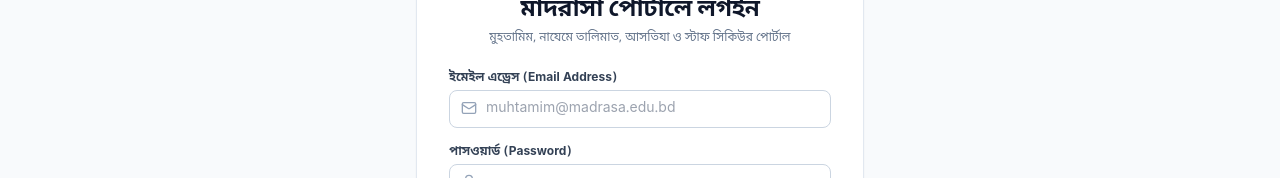
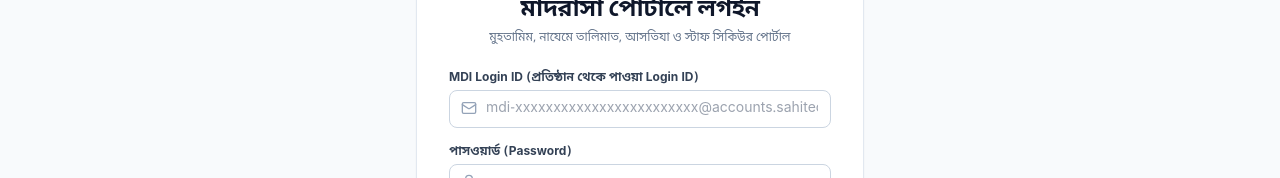
Before and after one commit to SahiTech/SahiTech-Education, a Next.js app in the folder apps/web/: page /login in a window 1280 px wide. Shown: the part 305-483 px from the top of the page. Built offline with nearby package versions, Linux system fonts and the light colour scheme; no server answers.

Commit message:
ui: clarify MDI-issued login identifier on sign-in

```diff
--- a/apps/web/src/app/login/login-form.tsx
+++ b/apps/web/src/app/login/login-form.tsx
@@ -25,7 +25,7 @@ export function LoginForm() {
 
       <div>
         <label className="block text-xs font-bold text-slate-700 mb-1">
-          ইমেইল এড্রেস (Email Address)
+          MDI Login ID (প্রতিষ্ঠান থেকে পাওয়া Login ID)
         </label>
         <div className="relative">
           <Mail className="absolute left-3 top-2.5 h-4 w-4 text-slate-400" />
@@ -35,7 +35,7 @@ export function LoginForm() {
             type="email"
             required
             autoComplete="email"
-            placeholder="muhtamim@madrasa.edu.bd"
+            placeholder="mdi-xxxxxxxxxxxxxxxxxxxxxxxx@accounts.sahitech.invalid"
             className="w-full rounded-lg border border-slate-300 pl-9 pr-3 py-2 text-sm focus:border-emerald-600 focus:outline-none focus:ring-1 focus:ring-emerald-600 transition"
           />
         </div>
```
